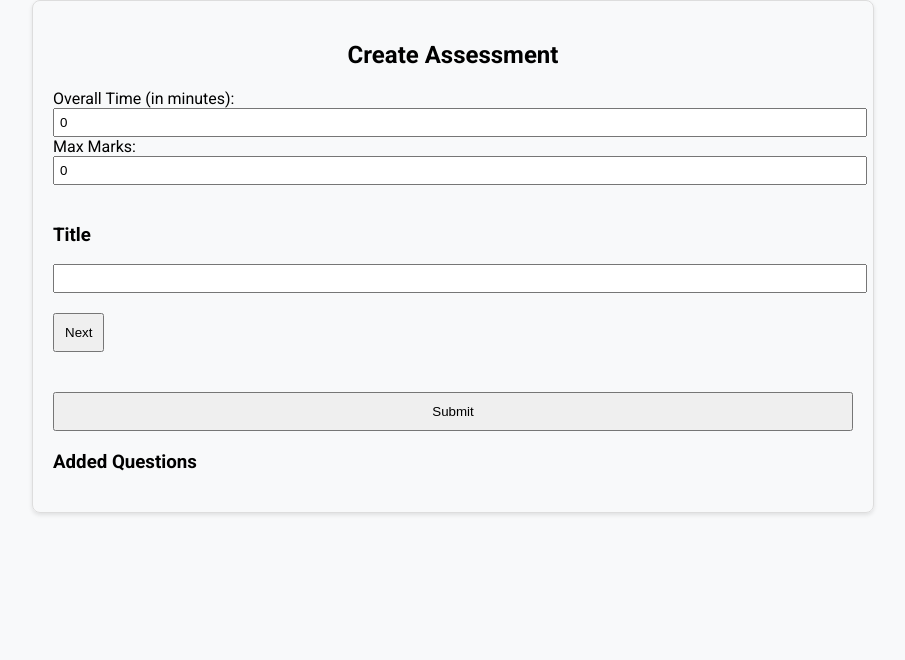
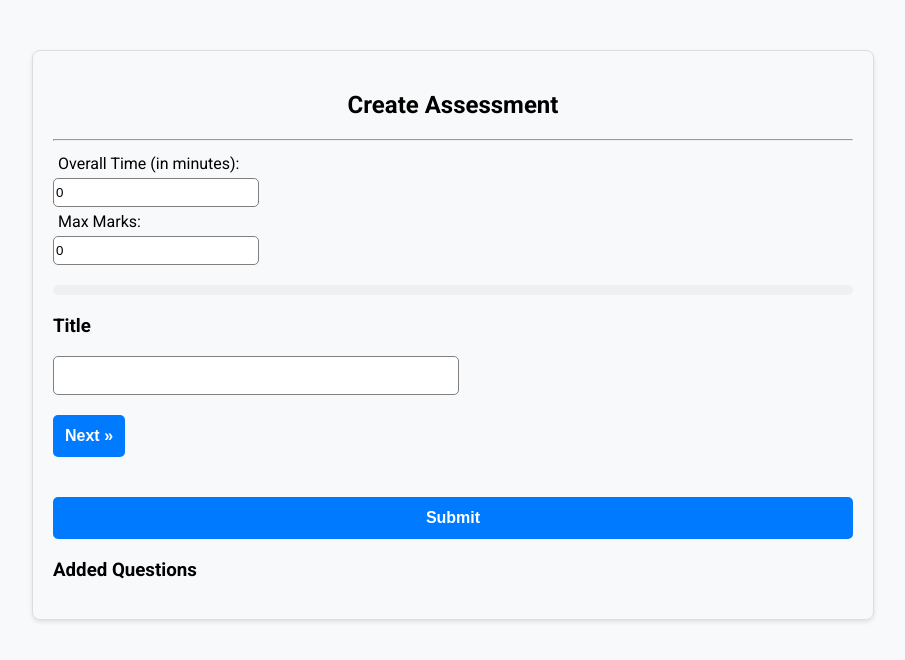
Before and after one commit to Yashgabani845/hiring-portal, a React (Create React App) app in the folder hiring-portal/: page /test in a window 1280 px wide. Shown: the top 660 px of the page, without its empty margins (187-1092 px from the left). Built offline with nearby package versions, Linux system fonts and the light colour scheme.

Commit message:
test added

```diff
--- a/hiring-portal/package.json
+++ b/hiring-portal/package.json
@@ -26,12 +26,14 @@
     "mongodb": "^6.8.0",
     "mongoose": "^8.5.1",
     "multer": "^1.4.5-lts.1",
+    "quill": "^2.0.2",
     "react": "^18.3.1",
     "react-ace": "^12.0.0",
     "react-codemirror2": "^8.0.0",
     "react-dom": "^18.3.1",
     "react-icons": "^5.2.1",
     "react-monaco-editor": "^0.55.0",
+    "react-quill": "^2.0.0",
     "react-router-dom": "^6.25.1",
     "react-scripts": "5.0.1",
     "react-select": "^5.8.0",
--- a/hiring-portal/src/CSS/test.css
+++ b/hiring-portal/src/CSS/test.css
@@ -1,6 +1,7 @@
 .assessment-container {
     max-width: 800px;
     margin: auto;
+    margin-top: 50px;
     padding: 20px;
     border: 1px solid #ddd;
     border-radius: 8px;
@@ -25,7 +26,8 @@
     overflow: hidden;
   }
 
-  .progress-bar-filler {
+
+  .progress {
     height: 100%;
     background: #4caf50;
     transition: width 0.3s;
@@ -46,6 +48,8 @@
 
   .global-fields {
     margin-bottom: 20px;
+    display: flex;
+    flex-direction: column;
   }
 
   .step-container {
@@ -61,7 +65,7 @@
     left: 0;
     width: 100%;
     height: 100%;
-    background: rgba(0, 0, 0, 0.6); /* Darker overlay for better contrast */
+    background: rgba(0, 0, 0, 0.6);
     display: flex;
     justify-content: center;
     align-items: center;
@@ -165,3 +169,95 @@
   .modal-buttons button.secondary:hover {
     background-color: #5a6268;
   }
+
+  .timeinput , .marksinput{
+    width:25% ;
+    height: 25px;
+    border-radius: 5px;
+    border: 0.9px solid gray;
+    padding-left: 2px;
+   }
+   .qtitle{
+    width:50% ;
+    height: 35px;
+    border-radius: 5px;
+    border: 0.9px solid gray;
+    padding-left: 2px;
+    font-size: larger ;
+   }
+   label{
+    margin: 5px;
+   }
+   .nextbtn,.prevbtn,.addbtn,.submitbtn {
+  border: none;
+  border-radius: 5px;
+  font-family: Arial, sans-serif;
+  font-size: 16px;
+  font-weight: 600;
+  color: #fff;
+  cursor: pointer;
+  outline: none;
+  padding: 10px 20px;
+  transition: all 0.3s ease;
+}
+
+.nextbtn {
+  background-color: #007bff;
+  border: 2px solid #007bff;
+}
+
+.nextbtn:hover {
+  background-color: #0056b3;
+  border-color: #0056b3;
+}
+
+.nextbtn:focus, .nextbtn:active {
+  background-color: #0056b3;
+  border-color: #004080;
+}
+
+.prevbtn {
+  background-color: #28a745;
+  border: 2px solid #28a745;
+}
+
+.prevbtn:hover {
+  background-color: #218838;
+  border-color: #1e7e34;
+}
+
+.prevbtn:focus, .prevbtn:active {
+  background-color: #218838;
+  border-color: #1e7e34;
+}
+
+.addbtn {
+  background-color: #ffffff;
+  color: #007bff;
+  border: 2px solid #007bff;
+}
+
+.addbtn:hover {
+  background-color: #f8f9fa;
+  border-color: #0056b3;
+}
+
+.addbtn:focus, .addbtn:active {
+  background-color: #f8f9fa;
+  border-color: #004080;
+}
+
+.submitbtn {
+  background-color: #007bff; /* Blue */
+  border: 2px solid #007bff;
+}
+
+.submitbtn:hover {
+  background-color: #0056b3;
+  border-color: #0056b3;
+}
+
+.submitbtn:focus, .submitbtn:active {
+  background-color: #0056b3;
+  border-color: #004080;
+}
--- a/hiring-portal/src/Components/CreateTest.jsx
+++ b/hiring-portal/src/Components/CreateTest.jsx
@@ -1,5 +1,7 @@
   import React, { useState } from "react";
   import "../CSS/test.css"
+  import ReactQuill from 'react-quill';
+import 'react-quill/dist/quill.snow.css';
   const CreateAssessment = () => {
     const [formData, setFormData] = useState({
       jobId: "",
@@ -27,6 +29,15 @@
     const handleModalSave = () => {
       handleModalClose();
     };
+    const Descriptionchange = (value) => {
+      setCurrentQuestion(prevState => ({
+        ...prevState,
+        codingQuestion: {
+          ...prevState.codingQuestion,
+          problemDescription: value
+        }
+      }));
+    };
     const handleCodingQuestionChange = (e) => {
       const { name, value } = e.target;
       setCurrentQuestion((prevQuestion) => ({
@@ -37,6 +48,7 @@
         },
       }));
     };
+
 
     const handleExampleChange = (index, e) => {
       const newExamples = [...currentQuestion.codingQuestion.examples];
@@ -109,6 +121,7 @@
         ...prevFormData,
         questions: [...prevFormData.questions, currentQuestion],
       }));
+
       setCurrentQuestion({
         type: "coding",
         codingQuestion: {
@@ -153,14 +166,14 @@
               <h3>Title</h3>
               <input
                 type="text"
+                className="qtitle"
                 value={currentQuestion.codingQuestion.title}
                 onChange={handleCodingQuestionChange}
                 name="title"
-                style={{ width: "100%", padding: "5px" }}
               />
               <div style={{ marginTop: "20px" }}>
-                <button type="button" onClick={nextStep} style={{ padding: "10px" }}>
-                  Next
+                <button type="button" className="nextbtn" onClick={nextStep} style={{ padding: "10px" }}>
+                  Next &raquo;
                 </button>
               </div>
             </div>
@@ -169,18 +182,18 @@
           return (
             <div>
               <h3>Problem Description</h3>
-              <textarea
-                value={currentQuestion.codingQuestion.problemDescription}
-                onChange={handleCodingQuestionChange}
-                name="problemDescription"
-                style={{ width: "100%", padding: "5px", minHeight: "100px" }}
-              />
+              <ReactQuill
+        value={currentQuestion.codingQuestion.problemDescription}
+        onChange={Descriptionchange}
+        theme="snow"
+        placeholder="Enter problem description"
+      />
               <div style={{ marginTop: "20px" }}>
-                <button type="button" onClick={prevStep} style={{ padding: "10px", marginRight: "10px" }}>
-                  Previous
+                <button type="button" className="prevbtn" onClick={prevStep} style={{ padding: "10px", marginRight: "10px" }}>
+                &laquo; Previous
                 </button>
-                <button type="button" onClick={nextStep} style={{ padding: "10px" }}>
-                  Next
+                <button type="button" className="nextbtn" onClick={nextStep} style={{ padding: "10px" }}>
+                  Next &raquo;
                 </button>
               </div>
             </div>
@@ -200,15 +213,15 @@
                   />
                 </div>
               ))}
-              <button type="button" onClick={addConstraint} style={{ padding: "5px", marginTop: "10px" }}>
+              <button type="button" className="addbtn" onClick={addConstraint} style={{ padding: "5px", marginTop: "10px" }}>
                 Add Constraint
               </button>
               <div style={{ marginTop: "20px" }}>
-                <button type="button" onClick={prevStep} style={{ padding: "10px", marginRight: "10px" }}>
-                  Previous
+                <button type="button" className="prevbtn" onClick={prevStep} style={{ padding: "10px", marginRight: "10px" }}>
+                &laquo; Previous
                 </button>
-                <button type="button" onClick={nextStep} style={{ padding: "10px" }}>
-                  Next
+                <button type="button"  className="nextbtn" onClick={nextStep} style={{ padding: "10px" }}>
+                  Next &raquo;
                 </button>
               </div>
             </div>
@@ -251,15 +264,15 @@
                   />
                 </div>
               ))}
-              <button type="button" onClick={addExample} style={{ padding: "5px", marginTop: "10px" }}>
+              <button type="button" className="addbtn" onClick={addExample} style={{ padding: "5px", marginTop: "10px" }}>
                 Add Example
               </button>
               <div style={{ marginTop: "20px" }}>
-                <button type="button" onClick={prevStep} style={{ padding: "10px", marginRight: "10px" }}>
-                  Previous
+                <button type="button" className="prevbtn" onClick={prevStep} style={{ padding: "10px", marginRight: "10px" }}>
+                &laquo; Previous
                 </button>
-                <button type="button" onClick={nextStep} style={{ padding: "10px" }}>
-                  Next
+                <button type="button" className="nextbtn" onClick={nextStep} style={{ padding: "10px" }}>
+                  Next &raquo;
                 </button>
               </div>
             </div>
@@ -293,15 +306,18 @@
                   />
                 </div>
               ))}
-              <button type="button" onClick={addTestCase} style={{ padding: "5px", marginTop: "10px" }}>
+              <button type="button" className="addbtn" onClick={addTestCase} style={{ padding: "5px", marginTop: "10px" }}>
                 Add Test Case
               </button>
+              <button type="button" className="prevbtn"  style={{ padding: "5px", marginTop: "10px",marginLeft:"10px" }}>
+              Upload file
+              </button>
               <div style={{ marginTop: "20px" }}>
-                <button type="button" onClick={prevStep} style={{ padding: "10px", marginRight: "10px" }}>
-                  Previous
+                <button type="button" className="prevbtn" onClick={prevStep} style={{ padding: "10px", marginRight: "10px" }}>
+                &laquo;  Previous
                 </button>
-                <button type="button" onClick={nextStep} style={{ padding: "10px" }}>
-                  Next
+                <button type="button" className="nextbtn" onClick={nextStep} style={{ padding: "10px" }}>
+                  Next &raquo;
                 </button>
               </div>
             </div>
@@ -317,11 +333,11 @@
                 style={{ width: "100%", padding: "5px", minHeight: "100px" }}
               />
               <div style={{ marginTop: "20px" }}>
-                <button type="button" onClick={prevStep} style={{ padding: "10px", marginRight: "10px" }}>
-                  Previous
+                <button type="button" className="prevbtn" onClick={prevStep} style={{ padding: "10px", marginRight: "10px" }}>
+                &laquo; Previous
                 </button>
-                <button type="button" onClick={nextStep} style={{ padding: "10px" }}>
-                  Next
+                <button type="button" className="nextbtn" onClick={nextStep} style={{ padding: "10px" }}>
+                  Next &raquo;
                 </button>
               </div>
             </div>
@@ -338,10 +354,10 @@
                 style={{ width: "100%", padding: "5px" }}
               />
               <div style={{ marginTop: "20px" }}>
-                <button type="button" onClick={prevStep} style={{ padding: "10px", marginRight: "10px" }}>
+                <button type="button" className="prevbtn" onClick={prevStep} style={{ padding: "10px", marginRight: "10px" }}>
                   Previous
                 </button>
-                <button type="button" onClick={addQuestion} style={{ padding: "10px" }}>
+                <button type="button" className="addbtn" onClick={addQuestion} style={{ padding: "10px" }}>
                   Add Question
                 </button>
               </div>
@@ -355,27 +371,36 @@
     return (
       <div className="assessment-container">
         <h2>Create Assessment</h2>
+        <hr />
         <form onSubmit={handleSubmit}>
           <div className="global-fields">
             <label>Overall Time (in minutes):</label>
             <input
               type="number"
+              className="timeinput"
               value={formData.overallTime}
               onChange={(e) => setFormData({ ...formData, overallTime: e.target.value })}
-              style={{ width: "100%", padding: "5px" }}
+
             />
             <label>Max Marks:</label>
             <input
               type="number"
+              className="marksinput"
               value={formData.maxMarks}
               onChange={(e) => setFormData({ ...formData, maxMarks: e.target.value })}
-              style={{ width: "100%", padding: "5px" }}
+
             />
           </div>
           <div className="step-container">
+          <div className="progress-bar">
+            <div
+              className="progress"
+              style={{ width: `${((currentStep - 1) / 6) * 100}%` }}
+            ></div>
+          </div>
             {renderStep()}
           </div>
-          <button type="submit" style={{ padding: "10px", marginTop: "20px" }}>
+          <button type="submit" className="submitbtn" style={{ padding: "10px", marginTop: "20px" }}>
             Submit
           </button>
         </form>
@@ -430,6 +455,7 @@
                 ))}
                 <button
                   type="button"
+                  className="addbtn"
                   onClick={() => {
                     const newConstraints = [...modalData.codingQuestion.constraints, ""];
                     setModalData({ ...modalData, codingQuestion: { ...modalData.codingQuestion, constraints: newConstraints } });
@@ -479,6 +505,7 @@
                 ))}
                 <button
                   type="button"
+                  className="addbtn"
                   onClick={() => {
                     const newExamples = [...modalData.codingQuestion.examples, { input: "", output: "", explanation: "" }];
                     setModalData({ ...modalData, codingQuestion: { ...modalData.codingQuestion, examples: newExamples } });
@@ -518,6 +545,7 @@
                 ))}
                 <button
                   type="button"
+                  className="addbtn"
                   onClick={() => {
                     const newTestCases = [...modalData.codingQuestion.testCases, { input: "", output: "" }];
                     setModalData({ ...modalData, codingQuestion: { ...modalData.codingQuestion, testCases: newTestCases } });
```
Also changed, not shown: 1 other file (tests, documents, lock files or other folders).
